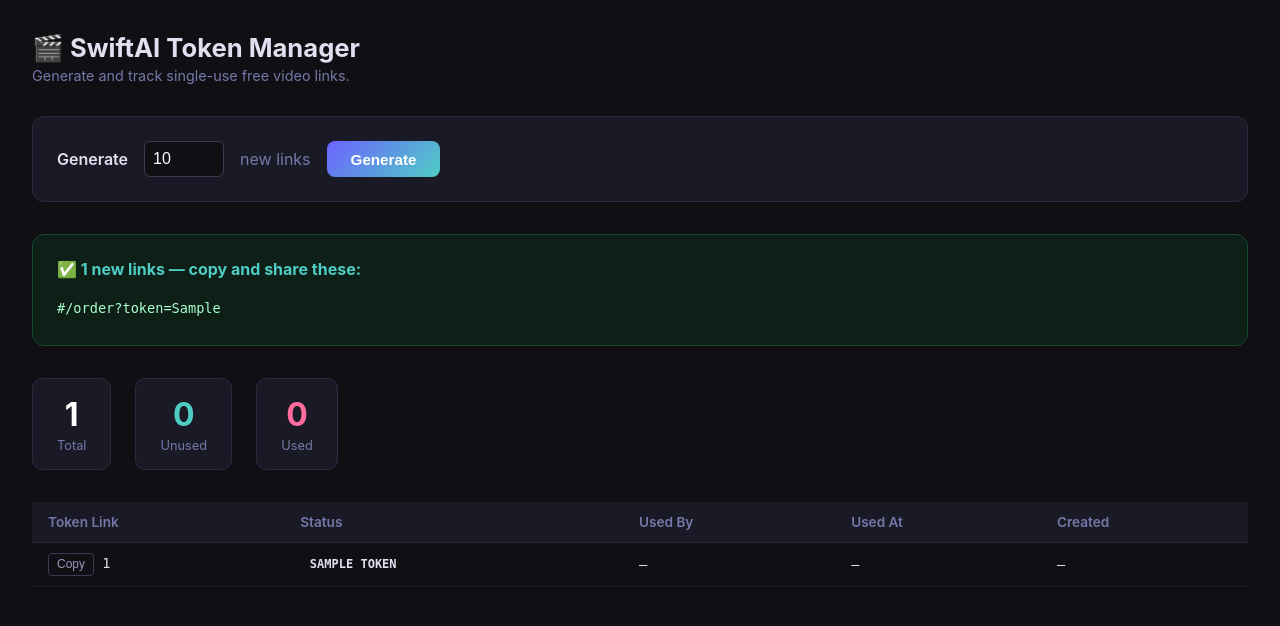
After one commit to halalcaterapp-crypto/ai-video-agency, a Flask app: template templates/admin_tokens.html in a window 1280 px wide. The commit adds this page. Shown: the top 626 px of the page. Run offline with Flask 3, Linux system fonts and the light colour scheme; the template is opened without the code that fills it: most values are stand-ins (such as "Sample title", 1, 10 or a date in 2020).

Commit message:
Feature: single-use token links ΓÇö /order requires valid token, /admin/tokens to manage

```diff
--- a/app.py
+++ b/app.py
@@ -2,12 +2,13 @@
 app.py — Flask web server.
 
 Routes:
-  GET  /          -> sales landing page (pay $19.99 via Stripe)
-  GET  /order     -> client intake form (shown after Stripe redirect)
-  POST /generate  -> validates form, starts pipeline in background thread,
-                     redirects to /success
-  GET  /success   -> confirmation page
-  GET  /health    -> simple uptime check
+  GET  /               -> sales landing page (pay $14.99 via Stripe)
+  GET  /order?token=X  -> client intake form (requires valid single-use token)
+  POST /generate       -> validates form + token, starts pipeline, redirects to /success
+  GET  /success        -> confirmation page
+  GET  /health         -> simple uptime check
+  GET  /admin/tokens?key=ADMIN_KEY  -> view all tokens + generate new ones
+  POST /admin/generate?key=ADMIN_KEY -> generate N new tokens
 """
 
 import logging
@@ -17,6 +18,7 @@ import uuid
 from flask import Flask, render_template, request, redirect, url_for, jsonify
 import config
 import pipeline
+import tokens as token_store
 
 logging.basicConfig(
     level=logging.INFO,
@@ -27,6 +29,21 @@ logger = logging.getLogger("app")
 
 app = Flask(__name__)
 
+# Initialize token DB on startup
+token_store.init_db()
+
+# Admin key — set ADMIN_KEY in Railway environment variables
+ADMIN_KEY = os.environ.get("ADMIN_KEY", "changeme")
+
+
+def _check_admin(req):
+    """Return True if the request carries the correct admin key."""
+    return req.args.get("key") == ADMIN_KEY or req.form.get("key") == ADMIN_KEY
+
+
+# ─────────────────────────────────────────────────────────────────────────────
+# Public routes
+# ─────────────────────────────────────────────────────────────────────────────
 
 @app.route("/", methods=["GET"])
 def index():
@@ -35,29 +52,51 @@ def index():
 
 @app.route("/order", methods=["GET"])
 def order():
-    return render_template("form.html")
+    token = request.args.get("token", "").strip()
+    status = token_store.validate_token(token)
+
+    if status == "valid":
+        return render_template("form.html", token=token)
+    elif status == "used":
+        return render_template("token_error.html",
+                               message="This link has already been used.",
+                               detail="Each free link works for one video only. "
+                                      "Purchase a video to create more.")
+    else:
+        return render_template("token_error.html",
+                               message="This link is not valid.",
+                               detail="Please make sure you copied the full link, "
+                                      "or purchase a video below.")
 
 
 @app.route("/generate", methods=["POST"])
 def generate():
-    product_name    = request.form.get("product_name", "").strip()
+    token         = request.form.get("token", "").strip()
+    product_name  = request.form.get("product_name", "").strip()
     target_audience = request.form.get("target_audience", "").strip()
-    tone            = request.form.get("tone", "").strip()
-    client_email    = request.form.get("client_email", "").strip()
-    key_benefits    = request.form.get("key_benefits", "").strip()
-    business_type   = request.form.get("business_type", "product").strip() or "product"
-    generate_logo   = request.form.get("generate_logo") == "1"
+    tone          = request.form.get("tone", "").strip()
+    client_email  = request.form.get("client_email", "").strip()
+    key_benefits  = request.form.get("key_benefits", "").strip()
+    business_type = request.form.get("business_type", "product").strip() or "product"
+    generate_logo = request.form.get("generate_logo") == "1"
+
+    # Re-validate token before doing any work
+    token_status = token_store.validate_token(token)
+    if token_status != "valid":
+        return render_template("token_error.html",
+                               message="This link has already been used or is invalid.",
+                               detail="Purchase a video to create more.")
 
     errors = []
     if not product_name:
-        errors.append("Product name is required.")
+        errors.append("Business/product name is required.")
     if not target_audience:
         errors.append("Target audience is required.")
     if not client_email or "@" not in client_email:
         errors.append("A valid email address is required.")
 
     if errors:
-        return render_template("form.html", errors=errors,
+        return render_template("form.html", errors=errors, token=token,
                                product_name=product_name,
                                target_audience=target_audience,
                                tone=tone,
@@ -68,14 +107,20 @@ def generate():
     logo_path = None
     logo_file = request.files.get("logo")
     if logo_file and logo_file.filename:
-        # Save to a temp location so the pipeline thread can access it
         ext = os.path.splitext(logo_file.filename)[1].lower() or ".png"
         safe_ext = ext if ext in (".png", ".jpg", ".jpeg", ".webp") else ".png"
         tmp_name = f"upload_logo_{uuid.uuid4().hex[:8]}{safe_ext}"
         logo_path = os.path.join(config.BASE_OUTPUT_DIR, tmp_name)
         logo_file.save(logo_path)
         logger.info("Logo uploaded -> %s", logo_path)
-        generate_logo = False  # uploaded logo takes priority over generation
+        generate_logo = False
+
+    # Consume token atomically — prevents double-submission
+    consumed = token_store.consume_token(token, client_email)
+    if not consumed:
+        return render_template("token_error.html",
+                               message="This link was just used by someone else.",
+                               detail="Purchase a video to create more.")
 
     thread = threading.Thread(
         target=pipeline.run,
@@ -92,8 +137,8 @@ def generate():
         daemon=True,
     )
     thread.start()
-    logger.info("Pipeline thread started for '%s' -> %s (logo: %s)",
-                product_name, client_email, logo_path or ("generate" if generate_logo else "none"))
+    logger.info("Pipeline thread started for '%s' -> %s (token: %s)",
+                product_name, client_email, token)
 
     return redirect(url_for("success", email=client_email, product=product_name))
 
@@ -110,6 +155,37 @@ def health():
     return jsonify({"status": "ok"})
 
 
+# ─────────────────────────────────────────────────────────────────────────────
+# Admin routes (protected by ADMIN_KEY)
+# ─────────────────────────────────────────────────────────────────────────────
+
+@app.route("/admin/tokens", methods=["GET"])
+def admin_tokens():
+    if not _check_admin(request):
+        return "Unauthorized", 403
+    all_tokens = token_store.list_tokens()
+    base_url = request.host_url.rstrip("/")
+    return render_template("admin_tokens.html",
+                           tokens=all_tokens,
+                           base_url=base_url,
+                           admin_key=ADMIN_KEY)
+
+
+@app.route("/admin/generate", methods=["POST"])
+def admin_generate():
+    if not _check_admin(request):
+        return "Unauthorized", 403
+    count = min(int(request.form.get("count", 10)), 100)
+    new_tokens = token_store.generate_tokens(count)
+    base_url = request.host_url.rstrip("/")
+    all_tokens = token_store.list_tokens()
+    return render_template("admin_tokens.html",
+                           tokens=all_tokens,
+                           new_tokens=new_tokens,
+                           base_url=base_url,
+                           admin_key=ADMIN_KEY)
+
+
 if __name__ == "__main__":
     port = int(os.environ.get("PORT", 5000))
     app.run(host="0.0.0.0", port=port, debug=False)
--- /dev/null
+++ b/templates/admin_tokens.html
@@ -0,0 +1,190 @@
+<!DOCTYPE html>
+<html lang="en">
+<head>
+  <meta charset="UTF-8">
+  <meta name="viewport" content="width=device-width, initial-scale=1.0">
+  <title>SwiftAI Admin — Token Manager</title>
+  <style>
+    * { margin: 0; padding: 0; box-sizing: border-box; }
+    body {
+      font-family: -apple-system, BlinkMacSystemFont, 'Segoe UI', sans-serif;
+      background: #0f0f14;
+      color: #e0e0f0;
+      padding: 2rem;
+    }
+    h1 { font-size: 1.6rem; font-weight: 700; margin-bottom: 0.25rem; }
+    .subtitle { color: #7777aa; margin-bottom: 2rem; font-size: 0.9rem; }
+
+    .generate-box {
+      background: #1a1a26;
+      border: 1px solid #2a2a40;
+      border-radius: 12px;
+      padding: 1.5rem;
+      margin-bottom: 2rem;
+      display: flex;
+      align-items: center;
+      gap: 1rem;
+      flex-wrap: wrap;
+    }
+    .generate-box label { font-weight: 600; }
+    .generate-box input[type=number] {
+      width: 80px;
+      padding: 0.5rem;
+      border-radius: 6px;
+      border: 1px solid #3a3a55;
+      background: #0f0f14;
+      color: #fff;
+      font-size: 1rem;
+    }
+    .btn {
+      background: linear-gradient(135deg, #6c63ff, #4ecdc4);
+      color: #fff;
+      border: none;
+      padding: 0.6rem 1.5rem;
+      border-radius: 8px;
+      font-size: 0.95rem;
+      font-weight: 600;
+      cursor: pointer;
+    }
+    .btn:hover { opacity: 0.85; }
+
+    .new-links {
+      background: #0d1f17;
+      border: 1px solid #1a4a30;
+      border-radius: 12px;
+      padding: 1.5rem;
+      margin-bottom: 2rem;
+    }
+    .new-links h2 { color: #4ecdc4; margin-bottom: 1rem; font-size: 1rem; }
+    .link-item {
+      font-family: monospace;
+      font-size: 0.85rem;
+      color: #aaffcc;
+      padding: 0.3rem 0;
+      border-bottom: 1px solid #1a3a25;
+      word-break: break-all;
+    }
+    .link-item:last-child { border-bottom: none; }
+
+    .stats {
+      display: flex;
+      gap: 1.5rem;
+      margin-bottom: 2rem;
+      flex-wrap: wrap;
+    }
+    .stat {
+      background: #1a1a26;
+      border: 1px solid #2a2a40;
+      border-radius: 10px;
+      padding: 1rem 1.5rem;
+      text-align: center;
+    }
+    .stat-num { font-size: 2rem; font-weight: 700; }
+    .stat-label { font-size: 0.8rem; color: #7777aa; margin-top: 0.25rem; }
+    .stat.unused .stat-num { color: #4ecdc4; }
+    .stat.used .stat-num { color: #ff6b9d; }
+    .stat.total .stat-num { color: #fff; }
+
+    table { width: 100%; border-collapse: collapse; font-size: 0.85rem; }
+    th {
+      text-align: left;
+      padding: 0.75rem 1rem;
+      background: #1a1a26;
+      color: #7777aa;
+      font-weight: 600;
+      border-bottom: 1px solid #2a2a40;
+    }
+    td {
+      padding: 0.65rem 1rem;
+      border-bottom: 1px solid #1a1a26;
+      font-family: monospace;
+    }
+    tr:hover td { background: #13131e; }
+    .badge {
+      display: inline-block;
+      padding: 0.2rem 0.6rem;
+      border-radius: 4px;
+      font-size: 0.75rem;
+      font-weight: 700;
+    }
+    .badge.unused { background: #0d2a1f; color: #4ecdc4; }
+    .badge.used { background: #2a0d1a; color: #ff6b9d; }
+    .copy-btn {
+      background: none;
+      border: 1px solid #3a3a55;
+      color: #9999bb;
+      padding: 0.2rem 0.5rem;
+      border-radius: 4px;
+      cursor: pointer;
+      font-size: 0.75rem;
+    }
+    .copy-btn:hover { border-color: #6c63ff; color: #6c63ff; }
+  </style>
+</head>
+<body>
+  <h1>🎬 SwiftAI Token Manager</h1>
+  <p class="subtitle">Generate and track single-use free video links.</p>
+
+  <!-- Generate form -->
+  <form class="generate-box" method="POST" action="/admin/generate?key={{ admin_key }}">
+    <label>Generate</label>
+    <input type="number" name="count" value="10" min="1" max="100">
+    <span style="color:#7777aa">new links</span>
+    <button class="btn" type="submit">Generate</button>
+  </form>
+
+  {% if new_tokens %}
+  <div class="new-links">
+    <h2>✅ {{ new_tokens|length }} new links — copy and share these:</h2>
+    {% for t in new_tokens %}
+    <div class="link-item">{{ base_url }}/order?token={{ t }}</div>
+    {% endfor %}
+  </div>
+  {% endif %}
+
+  <!-- Stats -->
+  {% set unused_count = tokens | selectattr('1', 'equalto', 'unused') | list | length %}
+  {% set used_count = tokens | selectattr('1', 'equalto', 'used') | list | length %}
+  <div class="stats">
+    <div class="stat total">
+      <div class="stat-num">{{ tokens|length }}</div>
+      <div class="stat-label">Total</div>
+    </div>
+    <div class="stat unused">
+      <div class="stat-num">{{ unused_count }}</div>
+      <div class="stat-label">Unused</div>
+    </div>
+    <div class="stat used">
+      <div class="stat-num">{{ used_count }}</div>
+      <div class="stat-label">Used</div>
+    </div>
+  </div>
+
+  <!-- Token table -->
+  <table>
+    <thead>
+      <tr>
+        <th>Token Link</th>
+        <th>Status</th>
+        <th>Used By</th>
+        <th>Used At</th>
+        <th>Created</th>
+      </tr>
+    </thead>
+    <tbody>
+      {% for t in tokens %}
+      <tr>
+        <td>
+          <button class="copy-btn" onclick="navigator.clipboard.writeText('{{ base_url }}/order?token={{ t[0] }}')">Copy</button>
+          {{ t[0] }}
+        </td>
+        <td><span class="badge {{ t[1] }}">{{ t[1].upper() }}</span></td>
+        <td>{{ t[2] or '—' }}</td>
+        <td>{{ t[3][:16] if t[3] else '—' }}</td>
+        <td>{{ t[4][:16] if t[4] else '—' }}</td>
+      </tr>
+      {% endfor %}
+    </tbody>
+  </table>
+</body>
+</html>
--- a/templates/form.html
+++ b/templates/form.html
@@ -487,6 +487,7 @@
           </div>
         </label>
         <input type="hidden" name="generate_logo" id="generate_logo_flag" value="0" />
+        <input type="hidden" name="token" value="{{ token }}" />
       </div>
 
       <button type="submit" class="btn">🎬 Generate My Commercial</button>
```
Also changed, not shown: templates/token_error.html (added, +53 -0 lines), tokens.py (added, +95 -0 lines).
